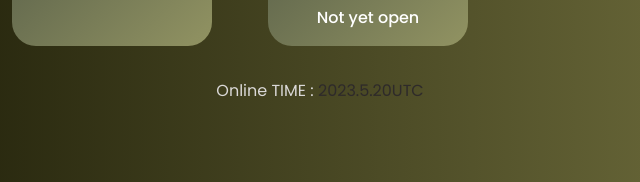
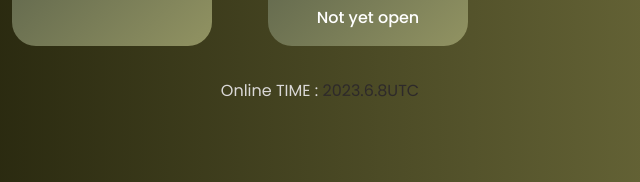
Before and after one commit to WebSiteLaunchPad/dragonboatmemfi, a plain HTML site: page index.html in a window 1280 px wide. Shown: the part 1778-1960 px from the top of the page, 272-912 px from the left. Drawn offline with nearby package versions, Linux system fonts and the light colour scheme; a script that the page names is missing.

Commit message:
Update index.html

```diff
--- a/index.html
+++ b/index.html
@@ -159,7 +159,7 @@
             <section class="  discount__data ">
                 Online TIME :
                 <span id="balance" style="color:rgb(46, 42, 42)">
-                    2023.5.20UTC
+                    2023.6.8UTC
                 </span>
 
             </section>
```
